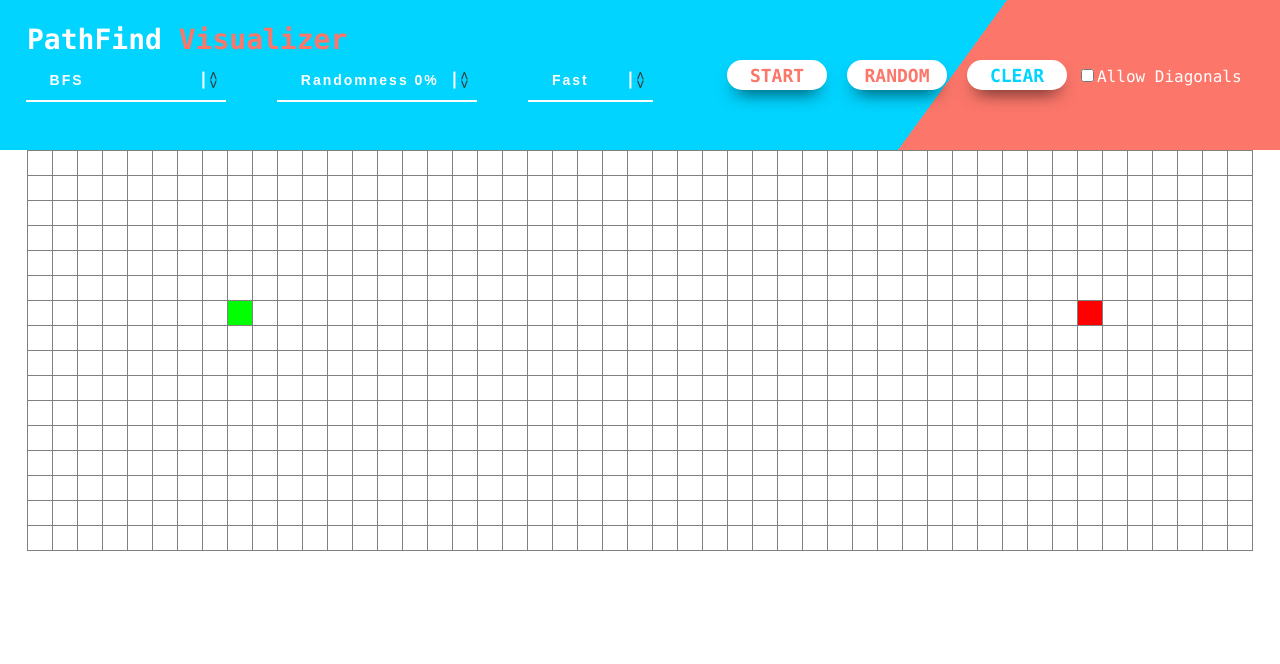
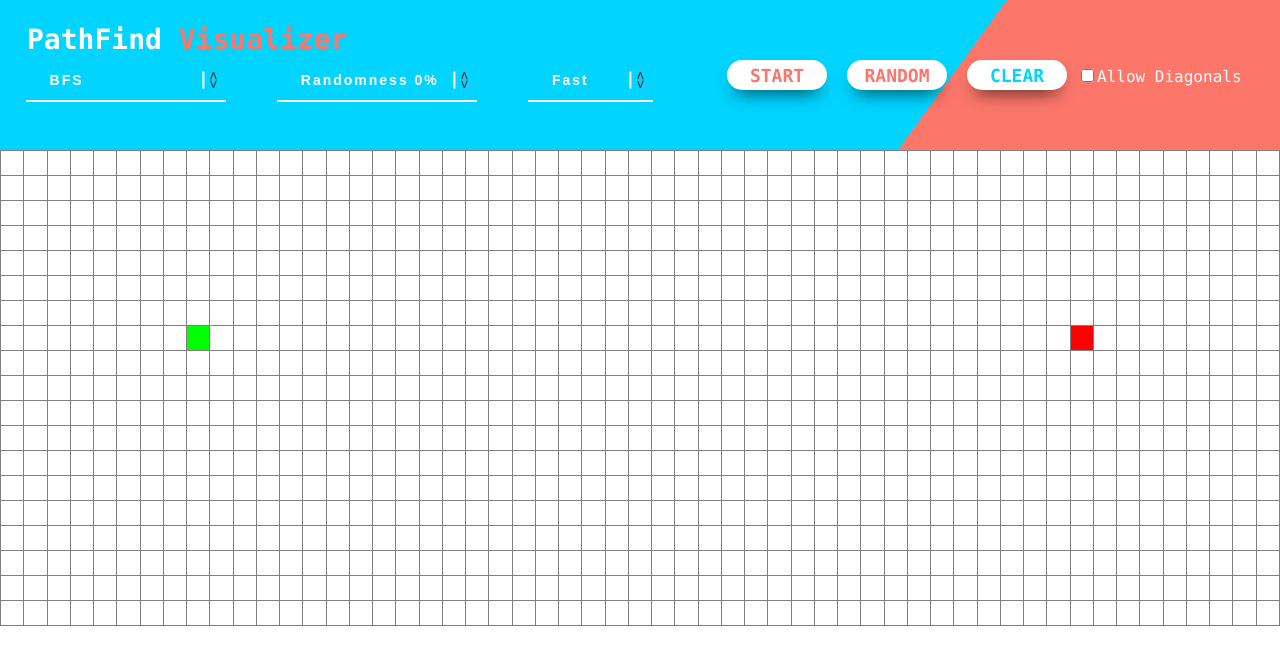
Before and after one commit to kartik0412/PathFind-Visualizer, a React (Create React App) app: page / in a window 1280 px wide. Shown: the top 664 px of the page. Built offline with nearby package versions, Linux system fonts and the light colour scheme.

Commit message:
third commit

```diff
--- a/src/Board/Board.js
+++ b/src/Board/Board.js
@@ -3,8 +3,8 @@ import Cell from "../Cell/Cell";
 import "./Board.css";
 import algorithm from "../Algorithm/algorithm.js";
 
-let nrows = 16;
-let ncols = 49;
+let nrows = 19;
+let ncols = 55;
 
 class Board extends React.Component {
 	constructor(props) {
@@ -19,8 +19,8 @@ class Board extends React.Component {
 			freeze: false,
 			randomValue: 0,
 			pace: 10,
-			startCoord: [6, 8],
-			endCoord: [6, 42]
+			startCoord: [7, 8],
+			endCoord: [7, 46]
 		};
 		this.handleButton = this.handleButton.bind(this);
 		this.handleRemovePath = this.handleRemovePath.bind(this);
@@ -105,8 +105,8 @@ class Board extends React.Component {
 				hasdone: false,
 				freeze: false,
 				randomValue: 0,
-				startCoord: [6, 8],
-				endCoord: [6, 42]
+				startCoord: [7, 8],
+				endCoord: [7, 46]
 			},
 			() => {
 				for (let i = 0; i < nrows; i++) {
@@ -287,8 +287,8 @@ class Board extends React.Component {
 					x: i,
 					y: j,
 					isWall: false,
-					isStart: i === 6 && j === 8,
-					isEnd: i === 6 && j === 42,
+					isStart: i === 7 && j === 8,
+					isEnd: i === 7 && j === 46,
 					isVisited: false,
 					distance: Infinity,
 					parent: null
```
